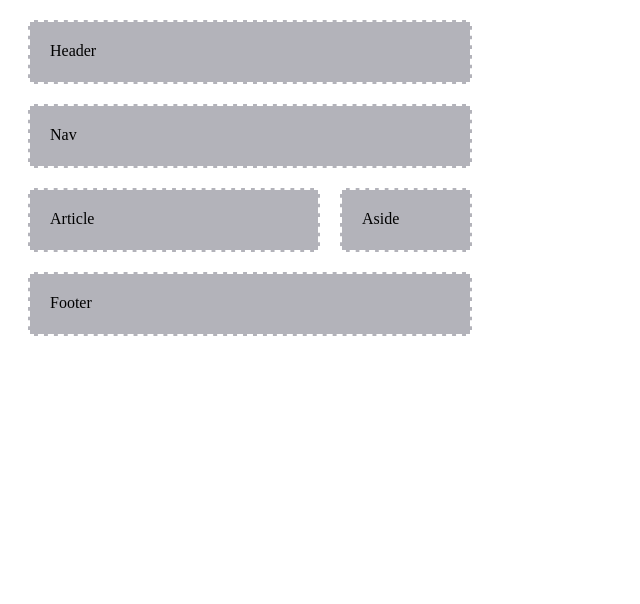
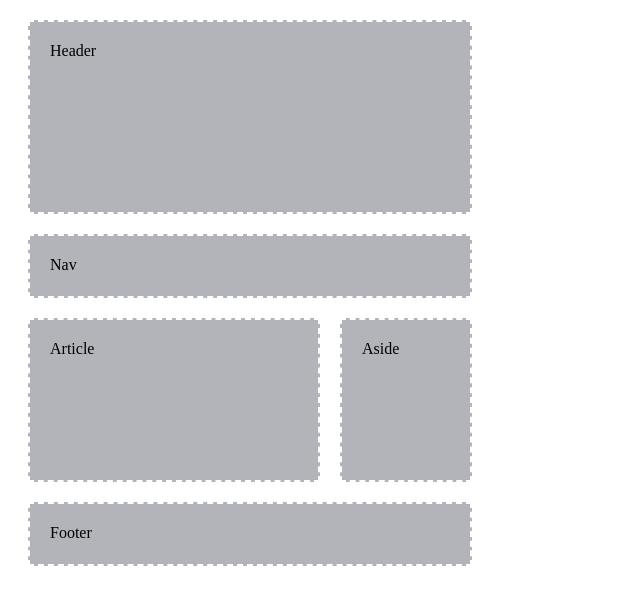
Before and after one commit to imorenodev/learn_html_css, a plain HTML site: page blockstyle.html in a window 1280 px wide. Shown: the whole page, without its empty margins (0-640 px from the left). Drawn offline with Linux system fonts and the light colour scheme.

Commit message:
Experimenting with Box Offset Properties

```diff
--- a/styles.css
+++ b/styles.css
@@ -5,12 +5,18 @@ p {
 	padding: 10px;
 }
 header {
+	position: relative;
 	background: #B3B3BA;
 	border: 2px dashed #FFFFFF;
-	height: 20px;
+	height: 150px;
 	width: 400px;
 	margin: 20px;
 	padding: 20px;
+}
+ul {
+	position: absolute;
+	right: 30px;
+	top: 10px;
 }
 nav {
 	background: #B3B3BA;
@@ -20,11 +26,10 @@ nav {
 	margin: 20px 20px 10px 20px;
 	padding: 20px;
 }
-/* width 482 */
 article {
 	background: #B3B3BA;
 	border: 2px dashed #FFFFFF;
-	height: 20px;
+	height: 120px;
 	width: 248px;
 	margin: 10px 10px 20px 20px;
 	padding: 20px;
@@ -33,7 +38,7 @@ article {
 aside {
 	background: #B3B3BA;
 	border: 2px dashed #FFFFFF;
-	height: 20px;
+	height: 120px;
 	width: 88px;
 	margin: 10px 20px 20px 10px;
 	padding: 20px;
```
